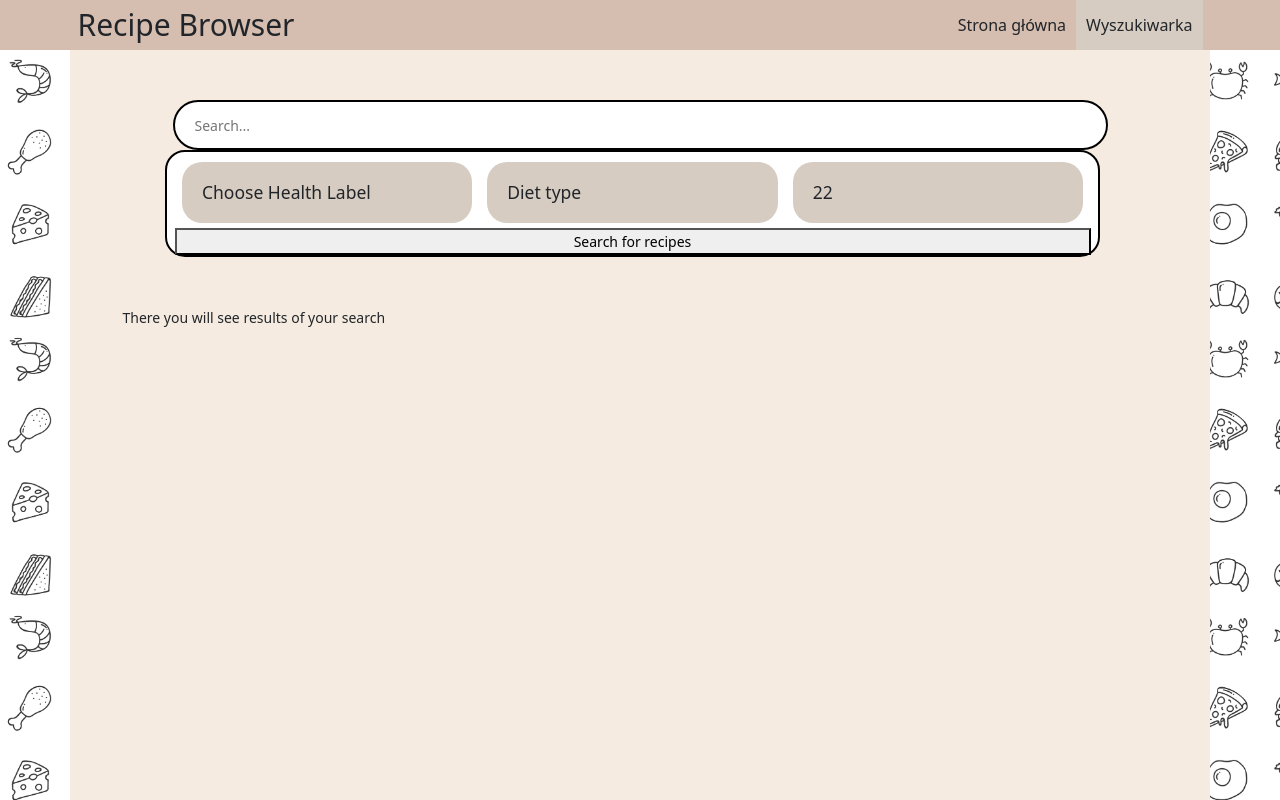
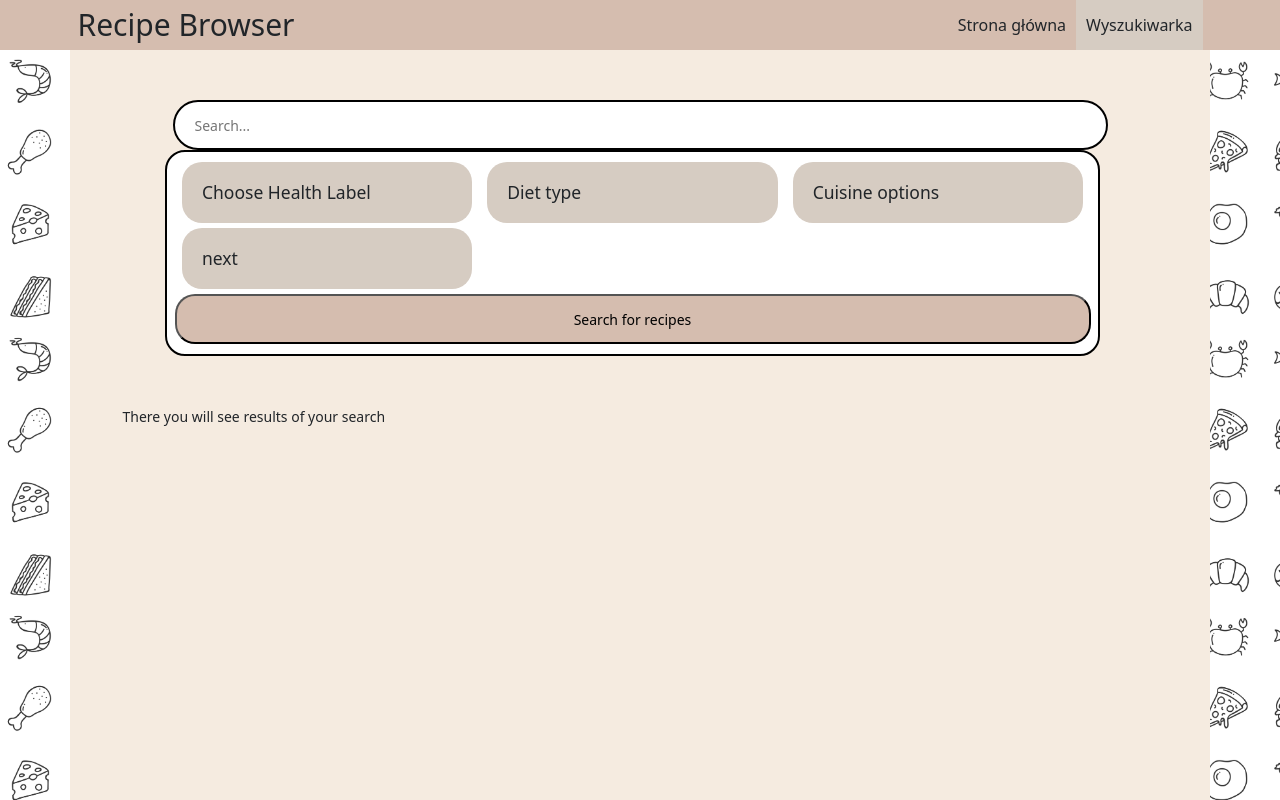
Before and after one commit to Wyso98/food_recipes_app, a React (Vite) app: page /#/searchForRecipe in a window 1280 px wide. Built offline with nearby package versions, Linux system fonts and the light colour scheme.

Commit message:
I made cuisine options search parameter - it works.

```diff
--- a/src/API/API-metods.jsx
+++ b/src/API/API-metods.jsx
@@ -1,7 +1,7 @@
 import {basicURL, API_KEY, API_ID} from "./API-values.jsx";
 import {compile} from "sass";
 
-export const getData = (settingFunction, query = "", nextLinkSetting, healthArrayOfCheckboxes = [], dietArrayCheckboxes = []) =>{
+export const getData = (settingFunction, query = "", cuisine, nextLinkSetting, healthArrayOfCheckboxes = [], dietArrayCheckboxes = []) =>{
 
     const formOptionsSearch = (arrayOfCheckboxes, searchParam) =>{
         let linkString = "";
@@ -15,8 +15,11 @@ export const getData = (settingFunction, query = "", nextLinkSetting, healthArra
         app_id: API_ID,
         app_key: API_KEY,
         type: "public",
-        q: query
+        q: query,
     })
+     if(cuisine !== ""){
+         searchParams.append("cuisineType", cuisine)
+     }
 
     fetch(`${basicURL}?${searchParams.toString()}${formOptionsSearch(healthArrayOfCheckboxes, "health")}${formOptionsSearch(dietArrayCheckboxes, "diet")}`,{
         method: "GET"
--- a/src/Form.jsx
+++ b/src/Form.jsx
@@ -5,8 +5,10 @@ import {healthOptions, dietOptions, cuisineOptions, dishTypeOptions, mealTypeOpt
 export const Form = ({setArrayOfRecipes, setNextLink}) =>{
     const [formHealthCheckboxes, setFormHealthCheckboxes] = useState([])
     const [formDietCheckboxes, setFormDietCheckboxes] = useState([])
+    const [formCuisineRadio, setFormCuisineRadio] = useState("")
     const [showFormHealthWindow, setShowFormHealthWindow] = useState(false)
     const [showFormDietWindow, setShowFormDietWindow] = useState(false)
+    const [showFormCuisineWindow, setShowFormCuisineWindow] = useState(false)
     const [formSearch, setFormSearch] = useState("")
 
     // funkca dla wyszukiwarki tekstowej
@@ -16,7 +18,7 @@ export const Form = ({setArrayOfRecipes, setNextLink}) =>{
     // funkcja uruchamiająca cały formularz
     const runBrowser = (event) =>{
         event.preventDefault()
-        getData(setArrayOfRecipes, formSearch, setNextLink, formHealthCheckboxes, formDietCheckboxes)
+        getData(setArrayOfRecipes, formSearch, formCuisineRadio , setNextLink, formHealthCheckboxes, formDietCheckboxes)
     }
     // ogólna funkcja zmieniająca array checkboxów
     const changeCheckboxes = (arrayOfCheckboxes, settingFunction, event) =>{
@@ -30,6 +32,10 @@ export const Form = ({setArrayOfRecipes, setNextLink}) =>{
     const handleToggleFormElementWindow = (settingFunction, stateData) => {
         settingFunction(!stateData);
     }
+    const changeFormStringData = (settingFunction, event) =>{
+        settingFunction(event.target.value)
+    }
+
 
     return(
         <form className={"search_form row"} onSubmit={runBrowser}>
@@ -73,10 +79,35 @@ export const Form = ({setArrayOfRecipes, setNextLink}) =>{
                         </div>}
                 </div>
                 <div className={"search_form-box-element col-12 col-lg-4"}>
-                    <h3 className={"search_form-heading"}>22</h3>
+                    <h3 className={"search_form-heading"} onClick={()=>handleToggleFormElementWindow(setShowFormCuisineWindow, showFormCuisineWindow)}>
+                        Cuisine options {formCuisineRadio ? "- Cuisine selected" : ""}</h3>
+                    {showFormCuisineWindow ?
+                        <div className={"search_form-listOfRadios"}>
+                            <div key={Math.random()}>
+                                <input id={"noneCuisine"} type={"radio"} value={""} name={"cuisineOptions"}
+                                       onChange={(event)=> changeFormStringData(setFormCuisineRadio,event)}
+                                       checked={formCuisineRadio === ""}/>
+                                <label htmlFor={"noneCuisine"}>None</label>
+                            </div>
+                            {cuisineOptions.map((item, index)=>{
+                                return(
+                                    <div key={Math.random()}>
+                                        <input id={item} type={"radio"} value={item} name={"cuisineOptions"} key={Math.random()}
+                                               onChange={(event)=> changeFormStringData(setFormCuisineRadio,event)}
+                                               checked={formCuisineRadio === item}/>
+                                        <label key={Math.random()} htmlFor={item}>{item.replace(/%20/g, " ")}</label>
+                                    </div>
+                                )
+                            })}
+                        </div>
+                        : ""}
+                </div>
+
+                <div className={"search_form-box-element col-12 col-lg-4"}>
+                    <h3 className={"search_form-heading"}>next</h3>
                     <div></div>
                 </div>
-                <button type={"submit"}>Search for recipes</button>
+                <button className={"search_form-submitButton"} type={"submit"}>Search for recipes</button>
             </div>
         </form>
     )
```
